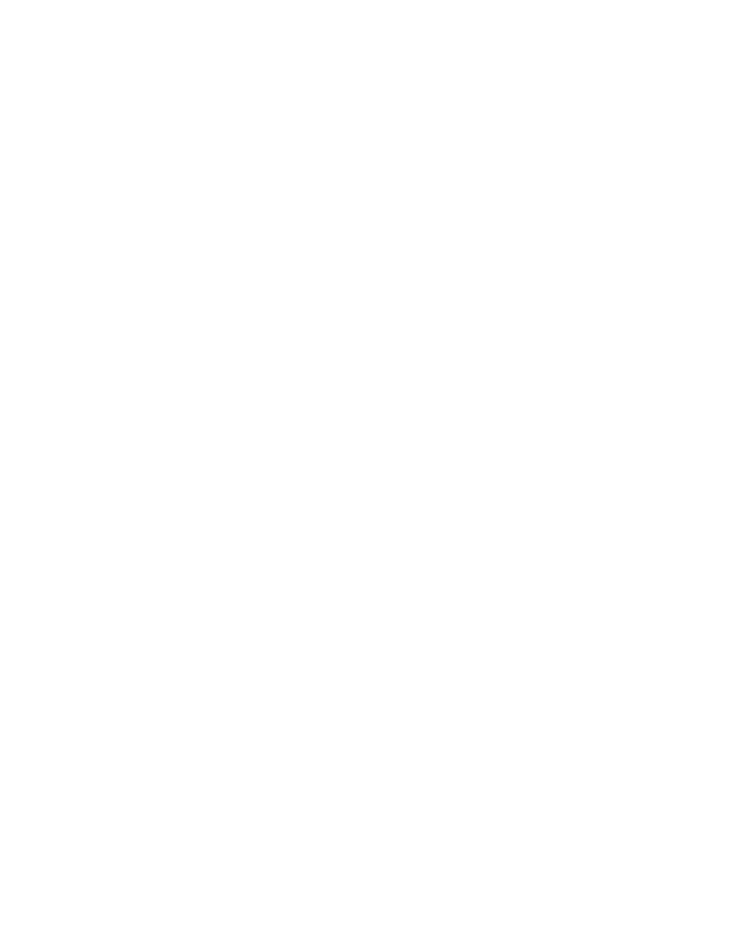
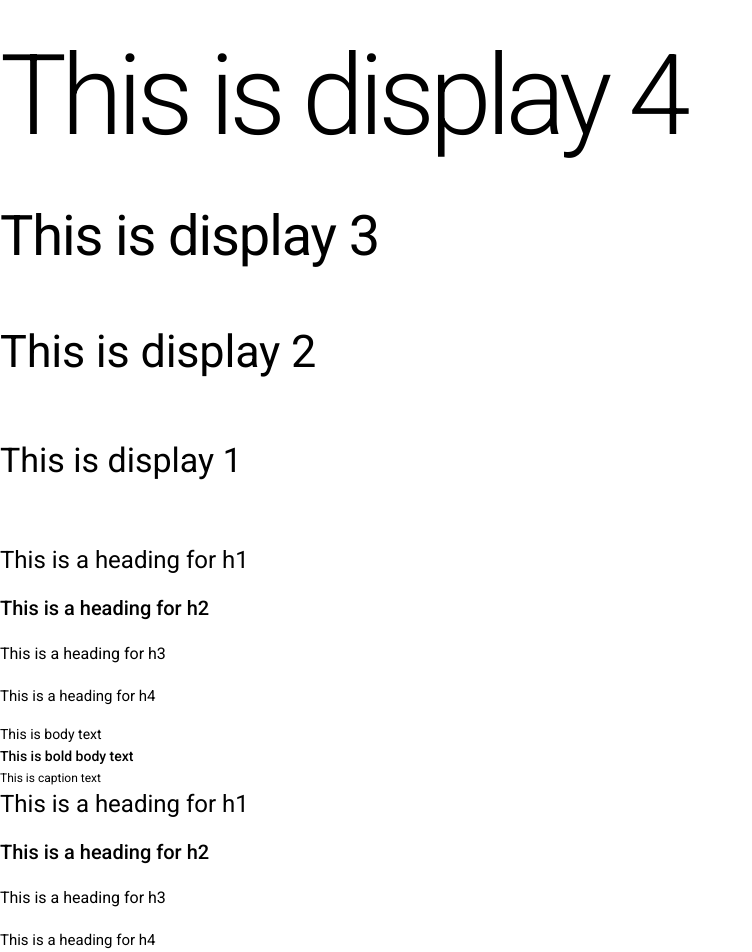
Before and after one commit to nimishawilson/learn-angular-material, an Angular app: page / in a window 1280 px wide. Shown: the part 312-1264 px from the top of the page, without its empty margins (0-752 px from the left). Before the commit the page ends 800 px from the top, so only its background shows below. Built offline with nearby package versions, Linux system fonts and the light colour scheme.

Commit message:
typography

```diff
--- a/src/app/app.component.html
+++ b/src/app/app.component.html
@@ -1,3 +1,5 @@
+<div class="mat-display-3"> Buttons </div>
+
 <button mat-stroked-button> stroked-button </button>
 <button mat-fab> fab </button>
 
@@ -12,3 +14,26 @@
     <a mat-raised-button href="https://www.google.com/" target="_blank">Link</a>
   </div>
 </section>
+
+<div class="mat-display-3"> Typography </div>
+
+<div class="mat-display-4"> This is display 4 </div>
+<div class="mat-display-3"> This is display 3 </div>
+<div class="mat-display-2"> This is display 2 </div>
+<div class="mat-display-1"> This is display 1 </div>
+
+<div class="mat-headline"> This is a heading for h1 </div>
+<div class="mat-title"> This is a heading for h2 </div>
+<div class="mat-subheading-2"> This is a heading for h3 </div>
+<div class="mat-subheading-1"> This is a heading for h4 </div>
+
+<div class="mat-body-1"> This is body text </div>
+<div class="mat-body-2"> This is bold body text </div>
+<div class="mat-caption"> This is caption text </div>
+
+<div class="mat-typography">
+  <h1> This is a heading for h1 </h1>
+  <h2> This is a heading for h2 </h2>
+  <h3> This is a heading for h3 </h3>
+  <h4> This is a heading for h4 </h4>
+</div>
```
